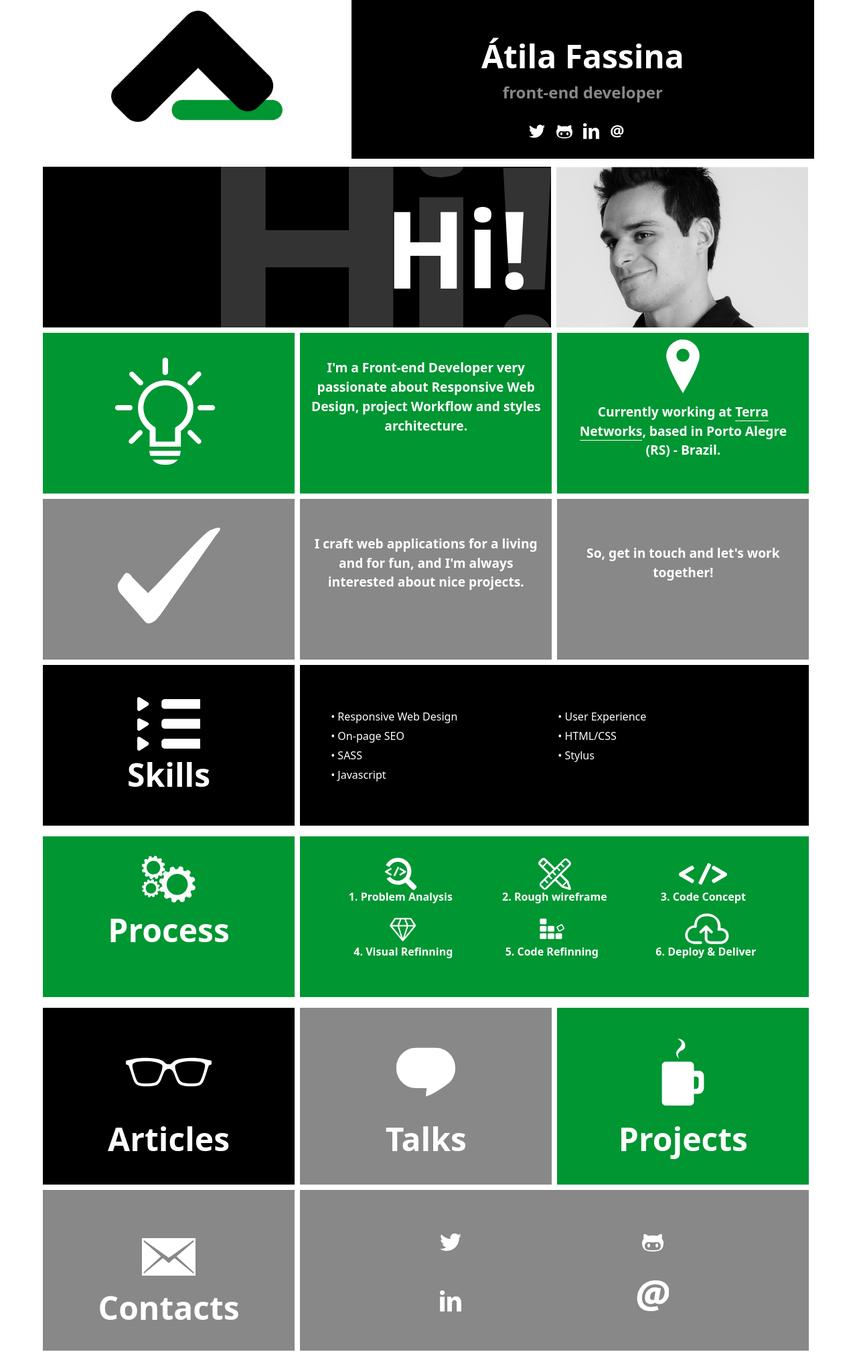
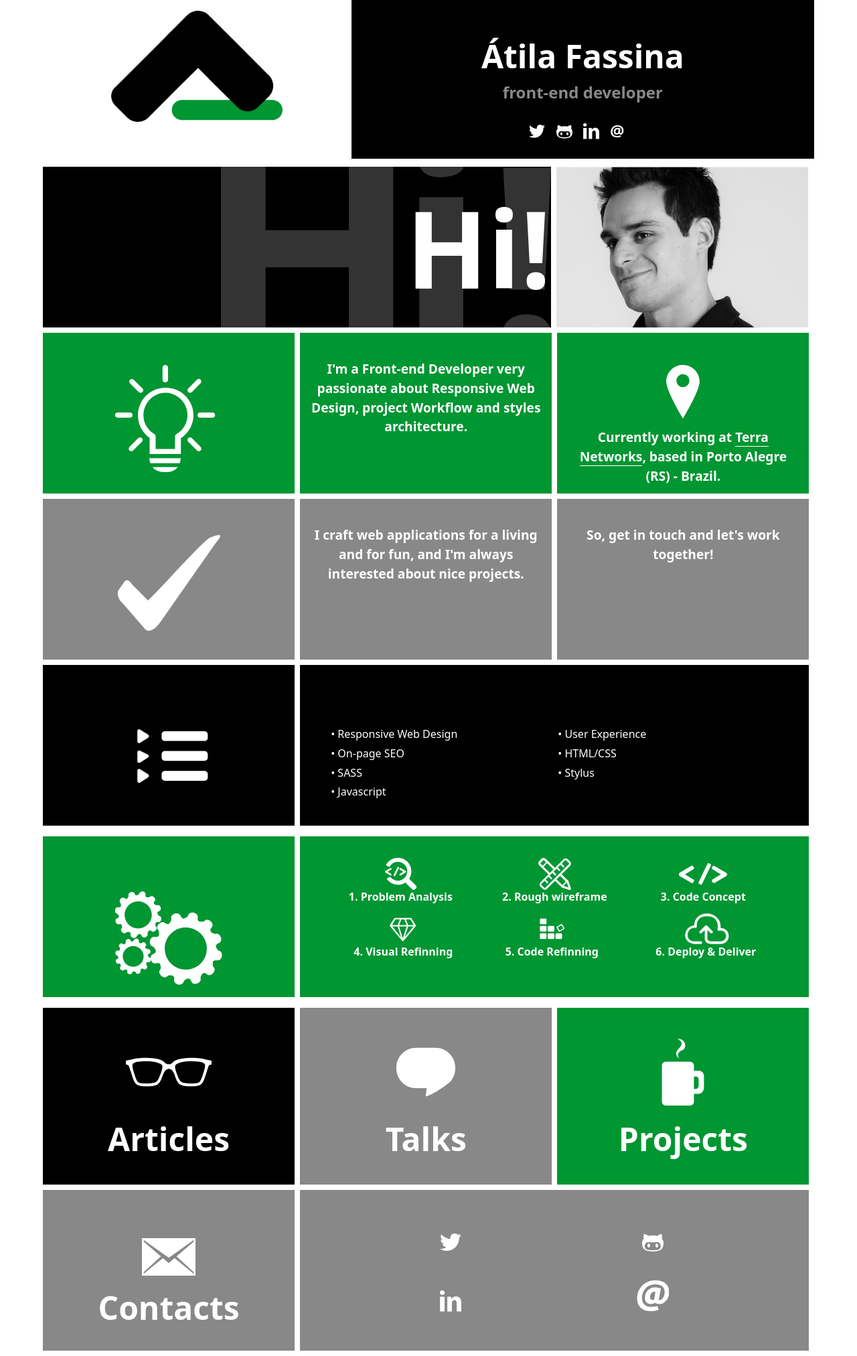
Before and after one commit to ftonato/atila.fassina.eu, a Jekyll site: the page built from index.html, in a window 1280 px wide. Shown: the whole page at 67% size. Built offline with Jekyll 4.4.1, drawn with Linux system fonts in a browser that asks for light colours; some web fonts are replaced; Markdown is read by kramdown in place of the engine named in the settings.

Commit message:
removing flexbox for iphone

```diff
--- a/assets/styles/css/main.css
+++ b/assets/styles/css/main.css
@@ -420,16 +420,11 @@
   top: -.5em; }
 
 .lightbulb-wrap, .pin-wrap, .check-wrap, .skills-icon, .process-icon {
-  -webkit-display: flex;
-  -ms-display: flex;
-  display: flex;
-  -webkit-justify-content: center;
-  -ms-justify-content: center;
-  justify-content: center;
-  -webkit-align-items: center;
-  -ms-align-items: center;
-  align-items: center;
+  padding-top: 3em;
   width: 100%; }
+  @media (min-width: 420px) {
+    .lightbulb-wrap, .pin-wrap, .check-wrap, .skills-icon, .process-icon {
+      padding-bottom: 3em; } }
 
 @media (min-width: 420px) {
   .lightbulb-wrap, .check-wrap, .skills, .process, .contact-header {
@@ -470,19 +465,6 @@
       .articles-link:last-of-type, .talks-link:last-of-type, .projects-link:last-of-type {
         margin-right: 0; } }
 
-.box {
-  -webkit-display: flex;
-  -ms-display: flex;
-  display: flex;
-  -webkit-justify-content: center;
-  -ms-justify-content: center;
-  justify-content: center;
-  -webkit-align-items: center;
-  -ms-align-items: center;
-  align-items: center;
-  -webkit-flex-flow: column;
-  -ms-flex-flow: column;
-  flex-flow: column; }
 @media (min-width: 420px) {
   .box {
     float: left;
@@ -517,16 +499,7 @@
   background-position: -35px;
   background-size: cover;
   color: #fff;
-  padding: 2em;
-  -webkit-display: flex;
-  -ms-display: flex;
-  display: flex;
-  -webkit-justify-content: center;
-  -ms-justify-content: center;
-  justify-content: center;
-  -webkit-align-items: center;
-  -ms-align-items: center;
-  align-items: center; }
+  text-align: center; }
   @media (min-width: 420px) {
     .hello-world {
       float: left;
@@ -536,9 +509,7 @@
     .hello-world {
       width: 65.9%;
       margin-right: 0.5rem;
-      -webkit-justify-content: flex-end;
-      -ms-justify-content: flex-end;
-      justify-content: flex-end; } }
+      text-align: right; } }
   @media (min-width: 850px) {
     .hello-world {
       background-size: contain;
@@ -577,12 +548,12 @@
   font-weight: bold; }
   .home-text:last-child {
     margin-bottom: 3rem; }
+    @media (min-width: 420px) {
+      .home-text:last-child {
+        margin-bottom: 0; } }
 
 .lightbulb {
-  margin-top: 3rem; }
-  @media (min-width: 420px) {
-    .lightbulb {
-      margin: 2rem 0; } }
+  text-align: center; }
   .lightbulb-wrap {
     background-color: #009632; }
     @media (min-width: 750px) {
@@ -603,8 +574,10 @@
     height: 5rem; }
 
 .textblock--green, .textblock--gray {
-  padding: .5em 1em;
+  padding: 2.5em 1em .5em;
   text-align: center; }
+  .textblock--green ~ .icon, .textblock--gray ~ .icon {
+    padding-top: .5em; }
 
 .textblock--green {
   background-color: #009632;
@@ -615,7 +588,10 @@
   color: #fff; }
 
 .check {
-  margin-top: 3rem; }
+  margin-top: 3rem;
+  text-align: center;
+  position: relative;
+  top: -2em; }
   @media (min-width: 420px) {
     .check {
       margin: 2rem 0; } }
@@ -676,15 +652,7 @@
       -ms-transition: all 250ms linear 0;
       -moz-transition: all 250ms linear 0;
       transition: all 250ms linear 0;
-      -webkit-display: flex;
-      -ms-display: flex;
-      display: flex;
-      -webkit-justify-content: center;
-      -ms-justify-content: center;
-      justify-content: center;
-      -webkit-align-items: center;
-      -ms-align-items: center;
-      align-items: center; }
+      padding-top: 5em; }
   .skills-item {
     display: block;
     padding-top: 1rem; }
@@ -726,6 +694,8 @@
     display: block;
     height: 5em;
     margin: 0 auto; }
+  .process-icon svg {
+    height: 10em; }
   .process-list {
     text-align: center;
     list-style: decimal inside;
--- a/index.html
+++ b/index.html
@@ -24,7 +24,7 @@
         </p>
       </div>
       <div class="box textblock--green">
-        <div class="pin-wrap">
+        <div class="pin-wrap icon">
           <div class="pin">
             {% include svg/about/pin.svg %}
           </div>
```
Also changed, not shown: assets/styles/_scss/partials/_about.scss (+14 -3 lines), assets/styles/_scss/partials/_lists.scss (+5 -9 lines), assets/styles/_scss/partials/_lobby.scss (+2 -13 lines), assets/styles/_scss/partials/home.scss (+5 -21 lines), 1 other file. Lines whose indentation alone changed are shown as unchanged.
